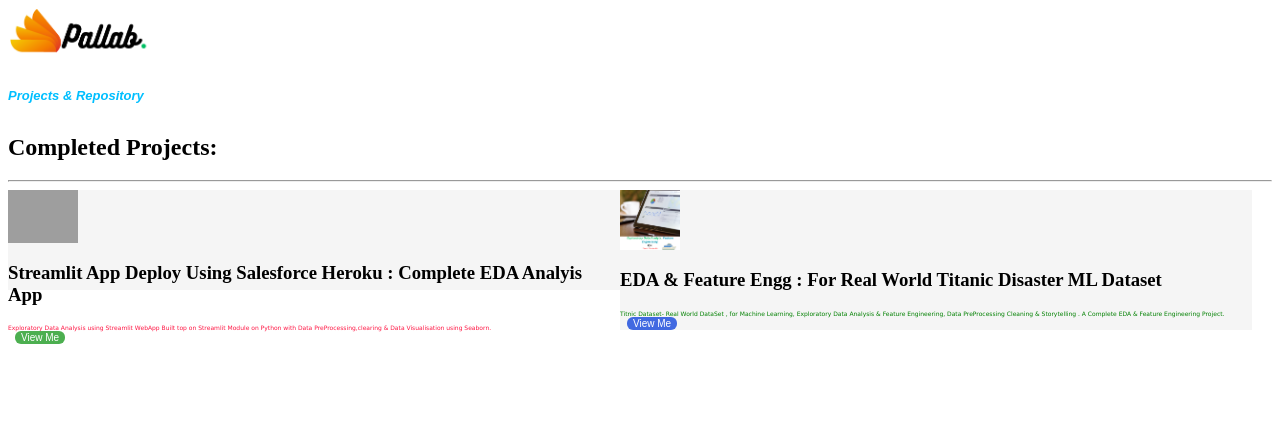
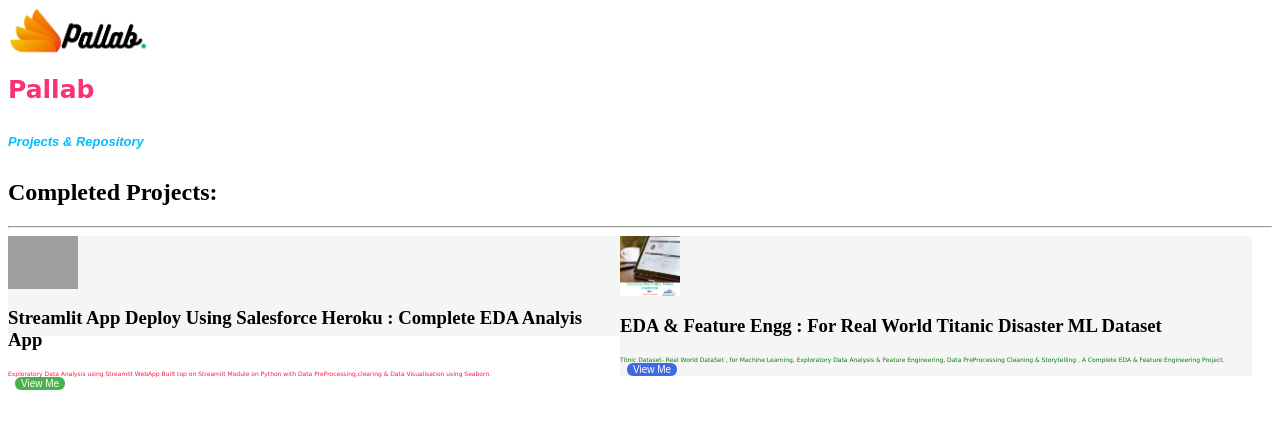
Before and after one commit to pallab9192bs/pallab, a plain HTML site: page index.html in a window 1280 px wide. Drawn offline with Linux system fonts and the light colour scheme; grey boxes are pictures that could not be loaded; a web font is replaced by a local one.

Commit message:
Update index.html

```diff
--- a/index.html
+++ b/index.html
@@ -9,10 +9,10 @@
 <link href="https://fonts.googleapis.com/css2?family=Borel&family=REM:wght@200&display=swap" rel="stylesheet">
 
 <img id="hdimg"src="https://github.com/pallab9192bs/pallab/blob/main/093.png">
+
 <div class="mako">
 
-<h1 id="header">
-
+<h1 id="header"> Pallab
 </h1>
 <h6 id="subheader"><i>Projects & Repository </i></h6>
 </div>
```
